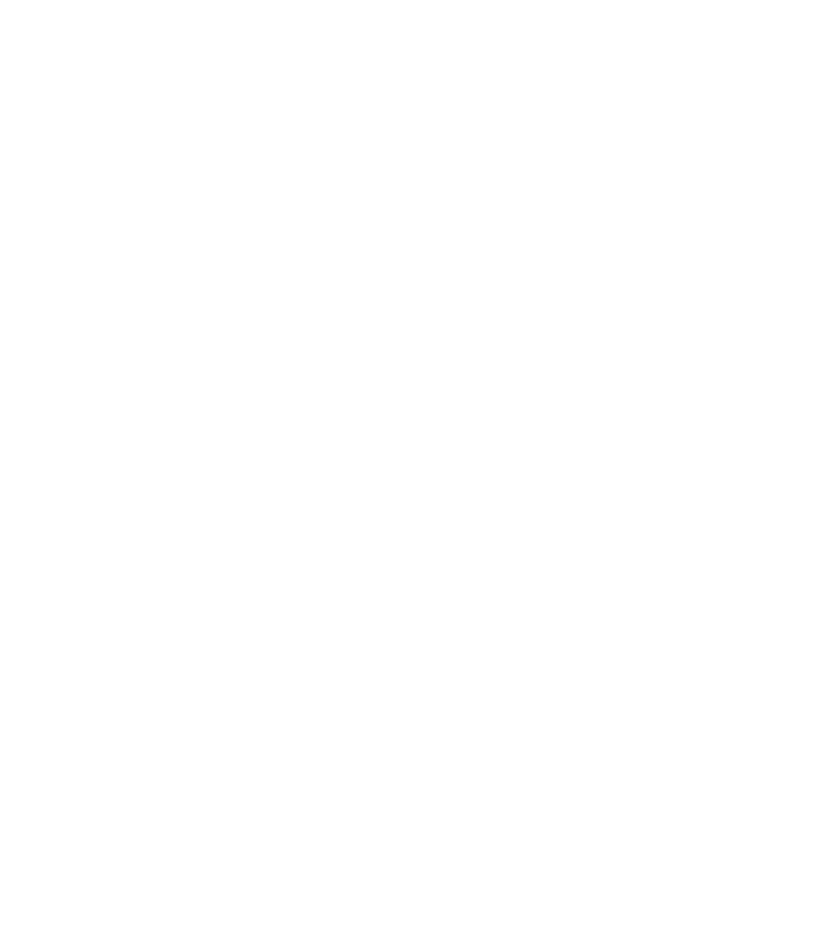
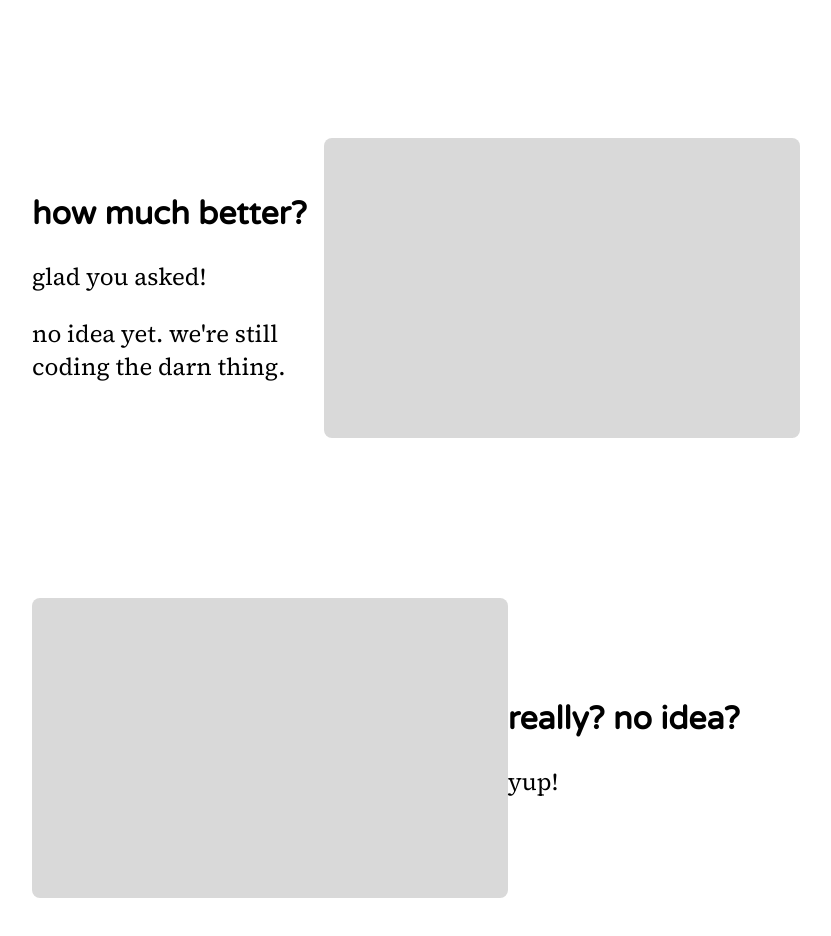
Before and after one commit to noonalu/noonalu-web, a Vue app: page /#/ in a window 1280 px wide. Shown: the part 1340-2276 px from the top of the page, without its empty margins (224-1055 px from the left). Before the commit the page ends 1168 px from the top, so only its background shows below. Built offline with nearby package versions, Linux system fonts and the light colour scheme.

Commit message:
Content stuff in the middle but no images

```diff
--- a/src/components/Home.vue
+++ b/src/components/Home.vue
@@ -25,6 +25,29 @@
 	<!-- <div id="video"></div> -->
 	<iframe width="560" height="315" src="https://www.youtube.com/embed/0fOUf1JwzBs" title="YouTube video player" frameborder="0" allow="accelerometer; autoplay; clipboard-write; encrypted-media; gyroscope; picture-in-picture" allowfullscreen></iframe>
 
+
+	<div class="content-blob">
+		<div class="content-text">
+			<h2>how much better?</h2>
+			<p>glad you asked!</p>
+			<p>no idea yet. we're still coding the darn thing.</p>
+		</div>
+
+		<div class="content-rect"></div>
+	</div>
+	<div class="content-blob">
+		<div class="content-rect"></div>
+
+		<div class="content-text">
+			<h2>really? no idea?</h2>
+			<p>yup!</p>
+		</div>
+	</div>
+
+	<footer>
+
+	</footer>
+
 </template>
 
 <style scoped lang="scss">
@@ -34,7 +57,6 @@
 		width: 100%;
 		display: flex;
 		justify-content: flex-end;
-		// border-bottom: 2px solid black;
 
 		#links {
 			margin-right: 2rem;
@@ -80,12 +102,43 @@
 
 	iframe {
 		display: block;
-		width: 600px;
-		height: 300px;
-		// background-color: #333;
+		width: 800px;
+		height: 450px;
 		border-radius: 8px;
 		margin: 0 auto;
 	}
 
+	// MARK: Content
+
+	.content-blob {
+		margin: 10rem auto;
+		display: flex;
+		justify-content: space-around;
+		align-items: center;
+		width: 60%;
+
+		h2 {
+			font-size: 2rem;
+		}
+
+		.content-text, .content-rect {
+			width: 40%;
+			display: inline-block;
+		}
+		.content-rect {
+			flex-shrink: 1;
+			background: #d9d9d9;
+			border-radius: 8px;
+			width: 500px;
+			height: 300px;
+		}
+	}
+
+	// MARK: Footer
+
+	footer {
+
+	}
+
 
 </style>
```
